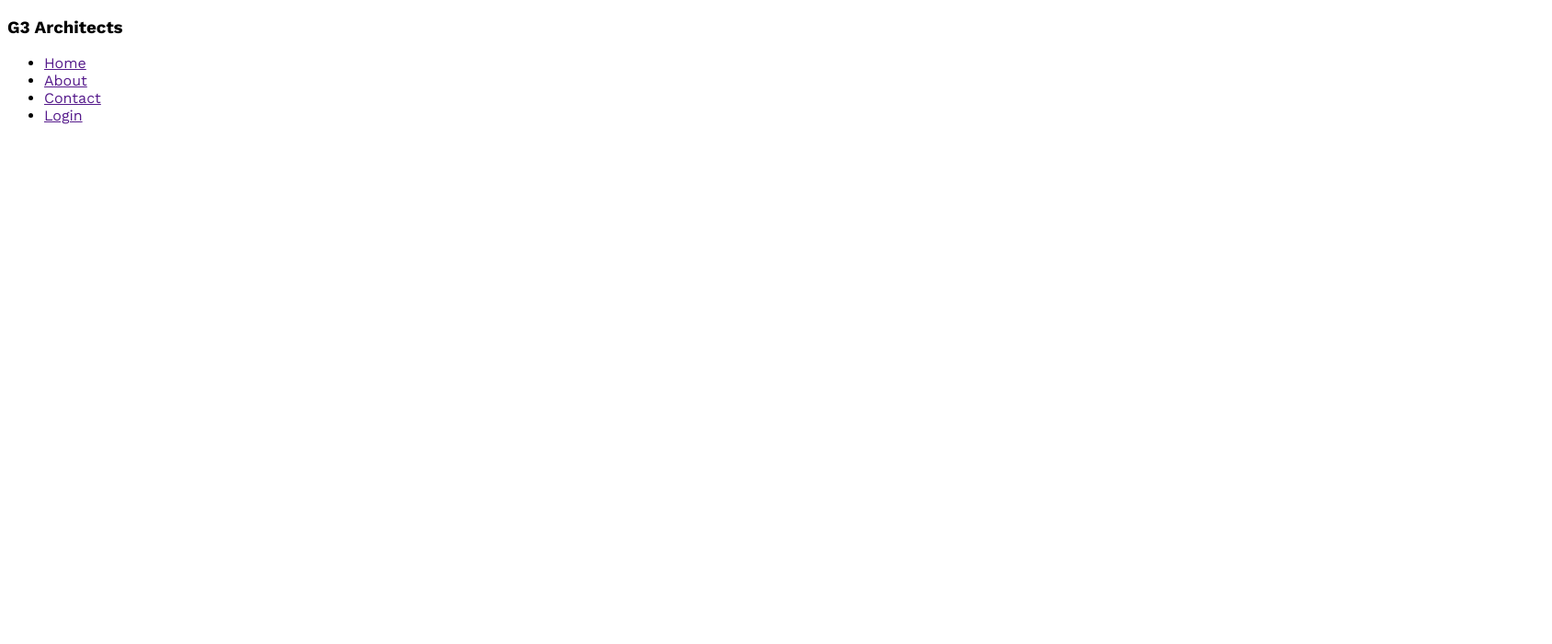
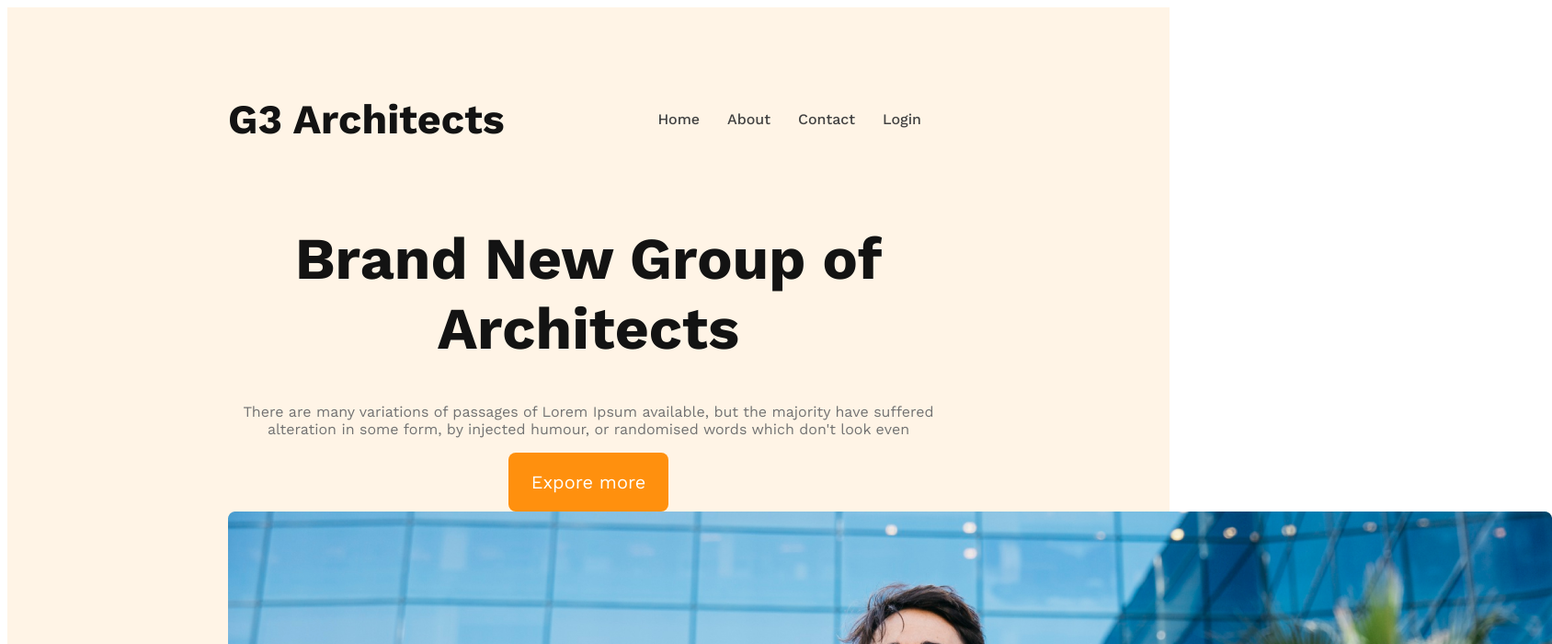
Before and after one commit to shafayet-dot/g3-architects-website, a plain HTML site: page index.html in a window 1280 px wide. Shown: the top 700 px of the page at 92% size, 1688 px wide, since content can reach past the window. Drawn offline with nearby package versions, Linux system fonts and the light colour scheme.

Commit message:
html css button

```diff
--- a/index.html
+++ b/index.html
@@ -10,7 +10,7 @@
 
 <header>
     <nav>
-        <h3>G3 Architects</h3>
+        <h3 class="nav-title">G3 Architects</h3>
         <ul>
             <li><a href="">Home</a></li>
             <li><a href="">About</a></li>
@@ -18,6 +18,20 @@
             <li><a href="">Login</a></li>
         </ul>
     </nav>
+
+    <div class="banner">
+        <div class="banner-content">
+            <h1 class="banner-title">
+                Brand New
+                Group of Architects
+            </h1>
+            <p class="banner-description">
+                There are many variations of passages of Lorem Ipsum available, but the majority have suffered alteration in some form, by injected humour, or randomised words which don't look even
+            </p>
+            <button class="btn btn-primary">Expore more</button>
+        </div>
+        <img src="images/banner.png" alt="">
+    </div>
 </header>
 <body>
 
--- a/styles/style.css
+++ b/styles/style.css
@@ -7,3 +7,64 @@
     font-family: 'Open Sans', sans-serif;
     font-family: 'Work Sans', sans-serif;
 }
+
+/* header styles */
+
+header{
+    background: rgba(255, 144, 14, 0.10);
+    padding: 50px 240px;
+}
+
+nav{
+    display: flex;
+    justify-content: space-between;
+    align-items: center;
+}
+
+nav > ul{
+    display: flex;
+}
+
+nav li {
+    list-style: none;
+    margin-right: 30px;
+    font-size: 1rem;
+    font-weight: 500;
+}
+
+nav a{
+    text-decoration: none;
+    color: #424242;
+}
+
+.nav-title{
+    font-size: 2.8rem;
+    font-weight: 700;
+    color: #131313;
+}
+
+/* banner styles */
+
+.banner-content{
+    max-width: 800px;
+    text-align: center;
+    margin: 0 auto;
+}
+
+.banner-title{
+    font-size: 4rem;
+    font-weight: 700;
+    color: #131313;
+}
+.banner-description{
+    color: #727272;
+}
+.btn-primary{
+    border-radius: 8px;
+    background: #FF900E;
+    padding: 20px 25px;
+    color: #FFF;
+    font-size: 1.25rem;
+    cursor: pointer;
+    border: 0;
+}
```
